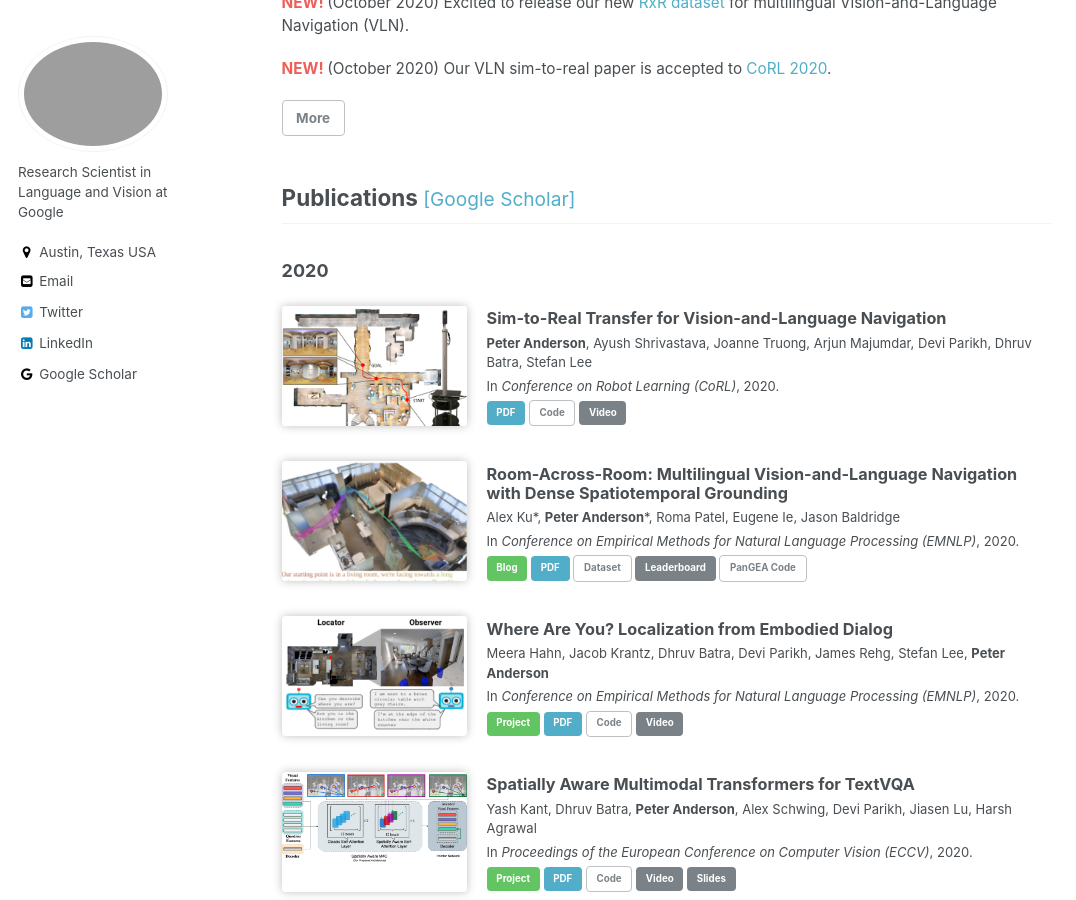
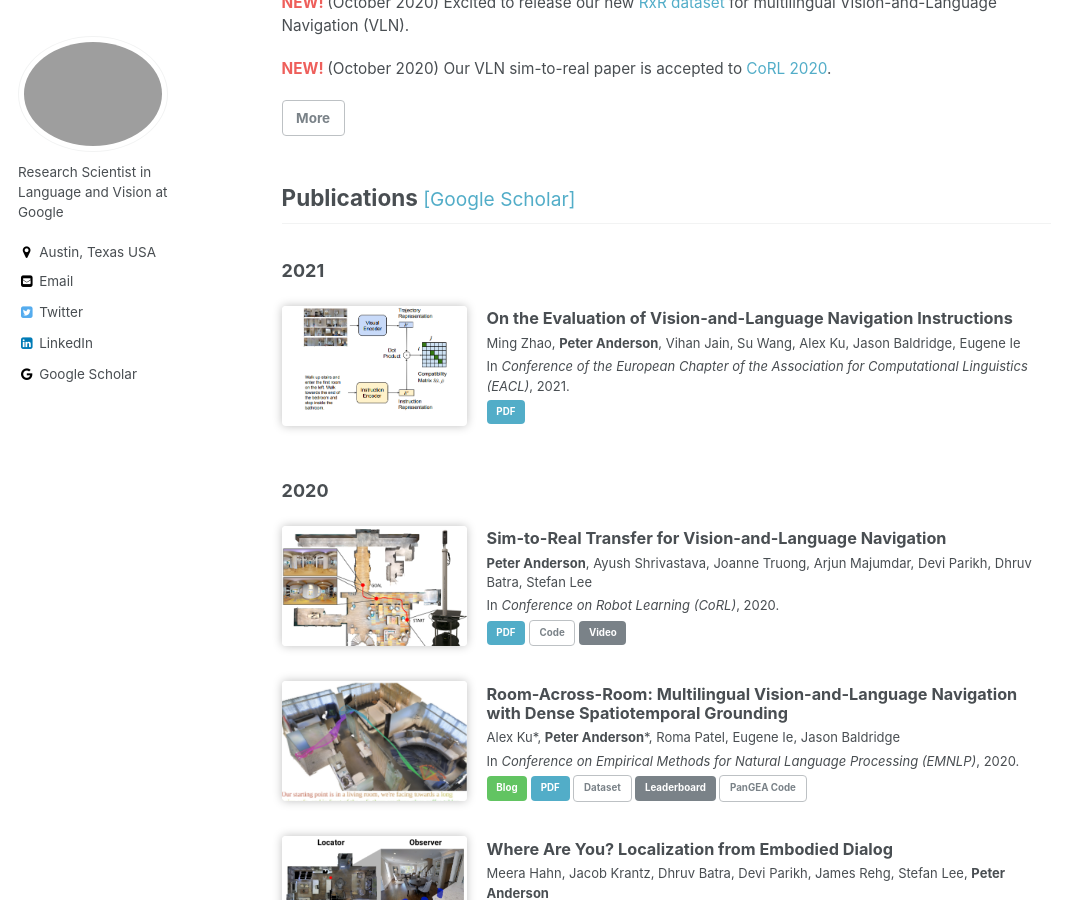
Before and after one commit to peteanderson80/peteanderson80.github.io, a Jekyll site: the page built from index.html, in a window 1280 px wide and 900 px high, scrolled down 419 px. Shown: the whole window, without its empty margins (0-1076 px from the left). Built offline with Jekyll 4.4.1, drawn with Linux system fonts in a browser that asks for light colours; a script that is not in the unit is left out; the list of posts is cut into pages by our own code.

Commit message:
Add 2021 publications

```diff
--- a/index.html
+++ b/index.html
@@ -20,6 +20,11 @@ author_profile: true
 </div>
 
 <h2 style="clear: both;" id="publications">Publications <a href="https://scholar.google.com/citations?user=r5mA7Q8AAAAJ&hl=en" style="font-size: 0.85em; font-weight: normal;">[Google Scholar]</a></h2>
+<h3>2021</h3>
+{% for publication in site.data.publications.year2021 %}
+  {% include publication-single.html %}
+{% endfor %}
+<div style="clear: both;"></div>
 <h3>2020</h3>
 {% for publication in site.data.publications.year2020 %}
   {% include publication-single.html %}
```
